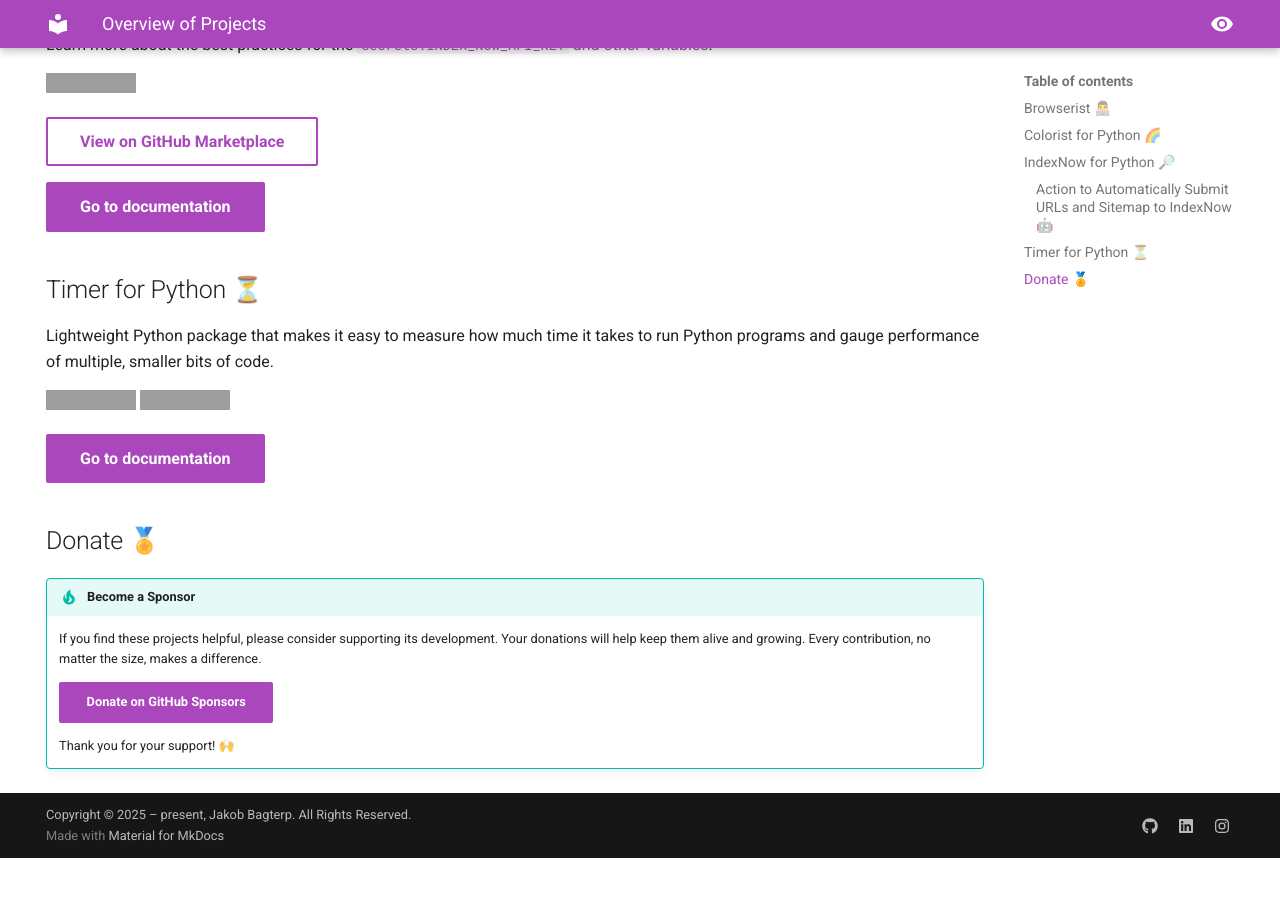
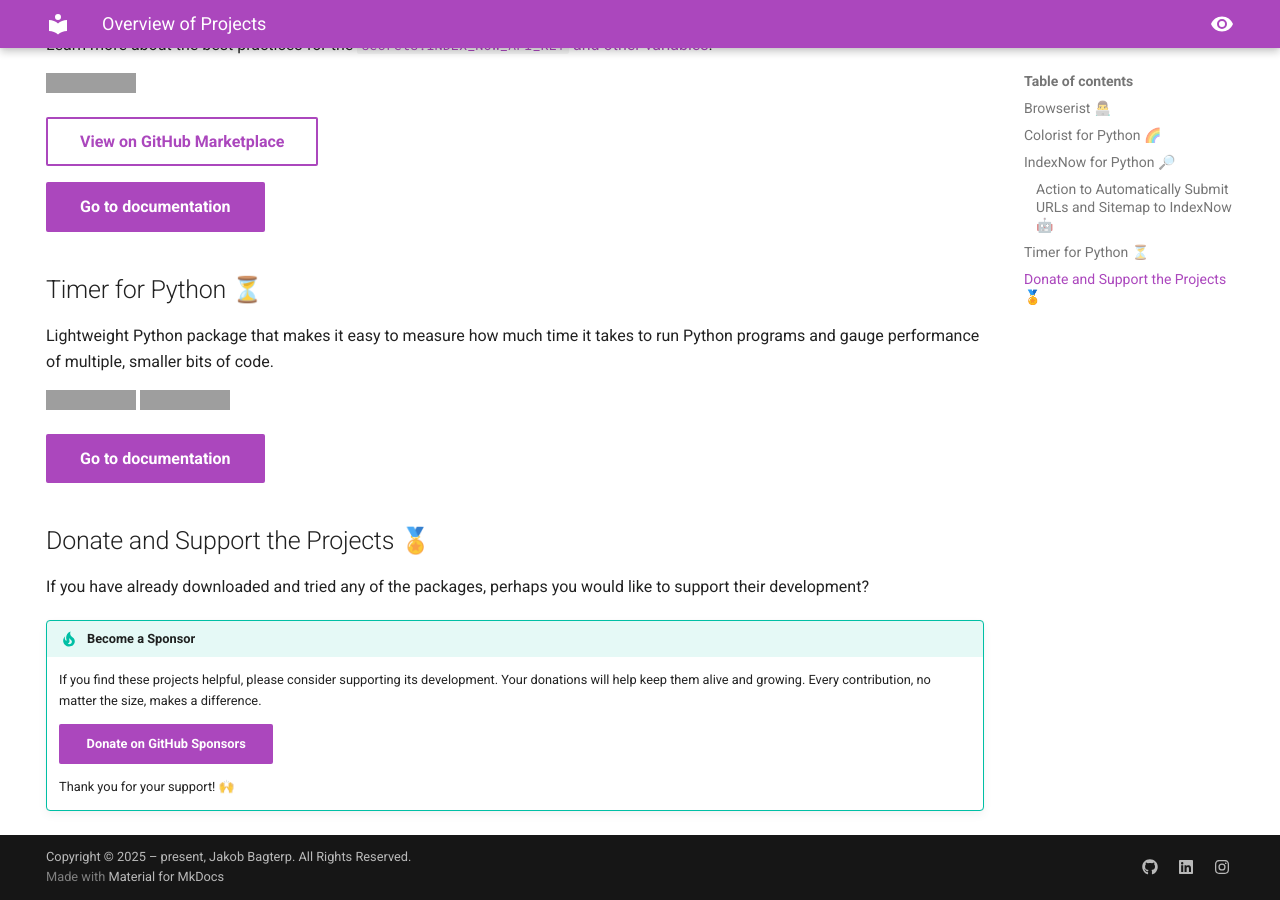
Before and after one commit to jakob-bagterp/jakob-bagterp.github.io, an MkDocs documentation site: the page built from docs/index.md, in a window 1280 px wide and 900 px high, scrolled down 1418 px. Built offline with MkDocs 1.6.1 and Material for MkDocs 9.7.7, drawn with Linux system fonts in a browser that asks for light colours; before the commit the page ends 2276 px from its top, so only the background shows below that; grey boxes are pictures that could not be loaded.

Commit message:
Updated support and donations section and various pages.

```diff
--- a/docs/index.md
+++ b/docs/index.md
@@ -72,7 +72,9 @@
 
 [Go to documentation](https://jakob-bagterp.github.io/timer-for-python/){ .md-button .md-button--primary }
 
-## Donate 🏅
+## Donate and Support the Projects 🏅
+If you have already downloaded and tried any of the packages, perhaps you would like to support their development?
+
 !!! tip "Become a Sponsor"
     If you find these projects helpful, please consider supporting its development. Your donations will help keep them alive and growing. Every contribution, no matter the size, makes a difference.
 
```
